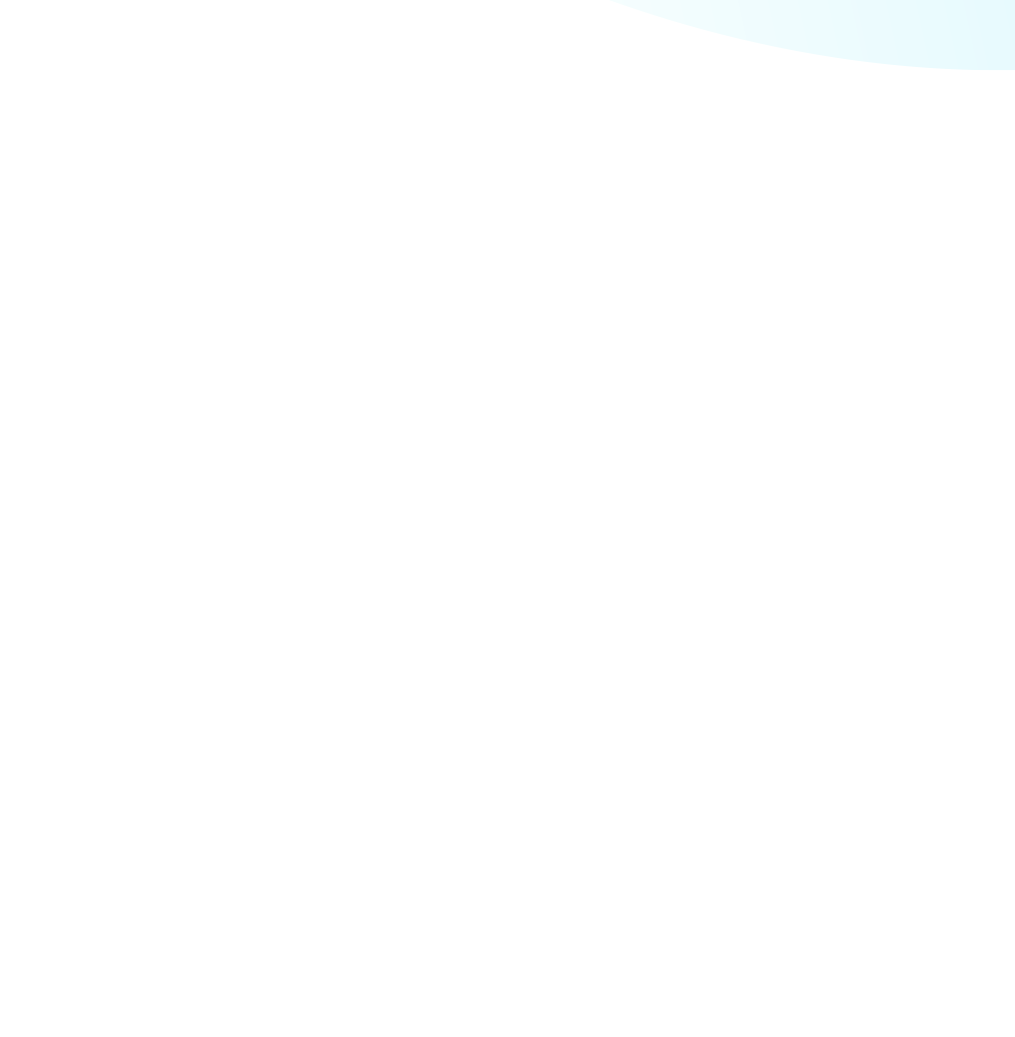
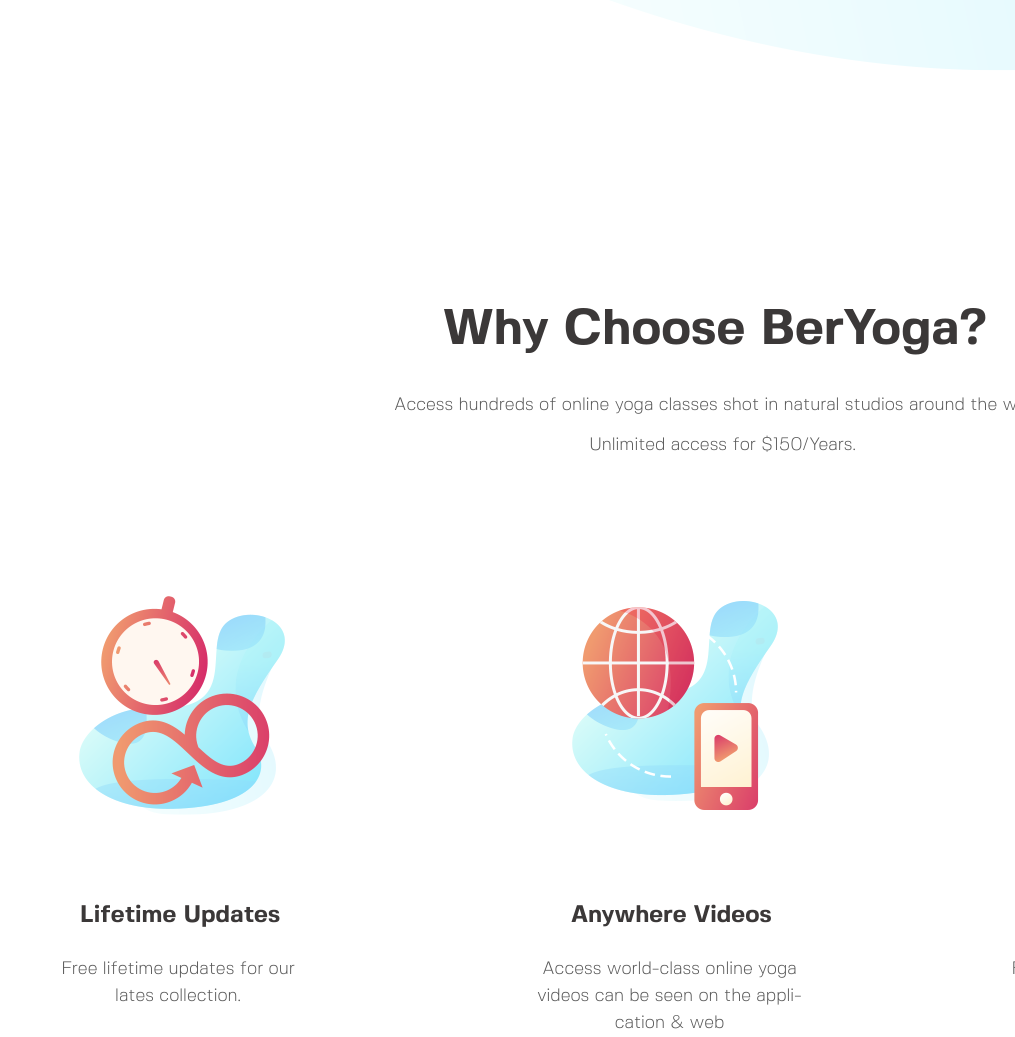
Before and after one commit to P-Tarasenko/P-Tarasenko.github.io, a website: page index.html in a window 1280 px wide. Shown: the part 1030-2067 px from the top of the page, without its empty margins (265-1280 px from the left). Before the commit the page ends 1330 px from the top, so only its background shows below. Drawn offline with Linux system fonts and the light colour scheme.

Commit message:
Обновление

```diff
--- a/index.html
+++ b/index.html
@@ -55,8 +55,23 @@
           <a class="description__link" href="#">sign up</a>
         </div>
       </section>
-      <section>
-
+      <section class="advantages">
+        <h2 class="advantages__heading">Why Choose BerYoga?</h2>
+        <p class="advantages__desc">Access hundreds of online yoga classes shot in natural studios around the world. Unlimited access for $150/Years.</p>
+        <ul class="advantages__list">
+          <li class="advantages__item">
+            <h3 class="advantages__item-heading">Lifetime Updates</h3>
+            <p class="advantages__item-desc">Free lifetime updates for our lates collection.</p>
+          </li>
+          <li class="advantages__item">
+            <h3 class="advantages__item-heading">Anywhere Videos</h3>
+            <p class="advantages__item-desc">Access world-class online yoga videos can be seen on the appli-cation & web</p>
+          </li>
+          <li class="advantages__item">
+            <h3 class="advantages__item-heading">Access Unlimited</h3>
+            <p class="advantages__item-desc">Find lots of yoga video tutorials, from all over the world</p>
+          </li>
+        </ul>
       </section>
       <section>
 
--- /dev/null
+++ b/source/less/blocks/advantages.less
@@ -0,0 +1,69 @@
+.advantages__heading {
+  width: 590px;
+  margin: 0 auto;
+  margin-bottom: 26px;
+  padding-left: 43px;
+
+  font-weight: 700;
+  font-size: 50px;
+  line-height: 1.2;
+  color: #3b3838;
+}
+
+.advantages__desc {
+  width: 715px;
+  margin: 0 auto;
+  margin-bottom: 130px;
+  padding-left: 55px;
+
+  font-weight: 300;
+  font-size: 18px;
+  line-height: 2.22;
+  text-align: center;
+
+  opacity: 0.65;
+}
+
+.advantages__list {
+  display: flex;
+  justify-content: space-between;
+  margin: 0;
+  padding: 290px 125px 0 59px;
+
+  list-style: none;
+
+  background-image: url("../img/advantages.png");
+  background-repeat: no-repeat;
+  background-position: 95px 0;
+}
+
+.advantages__item {
+  width: 275px;
+}
+
+.advantages__item:nth-child(2) {
+  margin-left: 19px;
+}
+
+.advantages__item-heading {
+  margin: 0;
+  margin-bottom: 10px;
+
+  font-weight: 700;
+  font-size: 24px;
+  line-height: 2.5;
+  text-align: center;
+  color: #3b3838;
+}
+
+.advantages__item-desc {
+  width: 271px;
+  margin: 0;
+
+  font-weight: 300;
+  font-size: 18px;
+  line-height: 1.5;
+  text-align: center;
+
+  opacity: 0.65;
+}
--- a/source/less/blocks/description.less
+++ b/source/less/blocks/description.less
@@ -1,5 +1,6 @@
 .description {
   margin-left: 120px;
+  margin-bottom: 445px;
 }
 
 .description__heading {
@@ -56,6 +57,6 @@
   &:hover {
     color: white;
     background-color: @pink;
-    box-shadow: 0px 22px 23.52px 0.48px rgba(226, 88, 91, 0.45);
+    box-shadow: 0 22px 23.52px 0.48px rgba(226, 88, 91, 0.45);
   }
 }
--- a/source/less/style.less
+++ b/source/less/style.less
@@ -8,3 +8,4 @@
 @import "blocks/main-navigation.less";
 @import "blocks/main-container.less";
 @import "blocks/description.less";
+@import "blocks/advantages.less";
```
Also changed, not shown: source/css/style.css, source/img/advantages.png (added), 1 other file.
